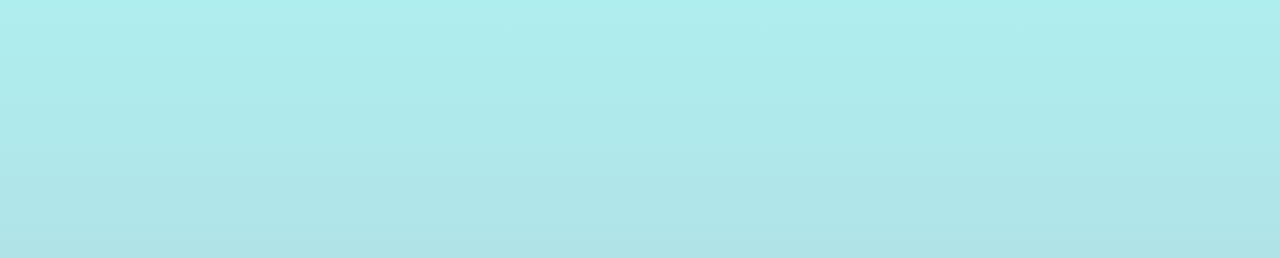
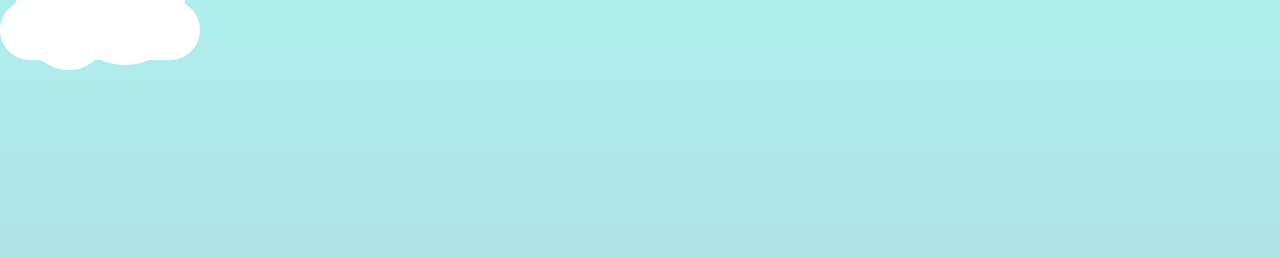
Before and after one commit to cassidoo/OfflineNapper, a plain HTML site: page index.html in a window 1280 px wide. Shown: the top 258 px of the page. Drawn offline with Linux system fonts and the light colour scheme.

Commit message:
Adding cloud? Need to animate it.

```diff
--- a/main.css
+++ b/main.css
@@ -92,5 +92,38 @@ body
 
 .cloud
 {
-	/* Might steal this from my StarCatcher project just for time-saving purposes */
+	width: 200px;
+	height: 60px;
+	background: white;
+	border-radius: 200px;
+	-moz-border-radius: 200px;
+	-webkit-border-radius: 200px;
+	position: relative;
 }
+
+.cloud:before, .cloud:after
+{
+	content: '';
+	position: absolute;
+	background: white;
+	width: 100px;
+	height: 80px;
+	position: absolute;
+	top: -15px;
+	left: 10px;
+	border-radius: 100px;
+	-moz-border-radius: 100px;
+	-webkit-border-radius: 100px;
+	-webkit-transform: rotate(30deg);
+	transform: rotate(30deg);
+	-moz-transform: rotate(30deg);
+}
+
+.cloud:after
+{
+	width: 120px;
+	height: 120px;
+	top: -55px;
+	left: auto;
+	right: 15px;
+}
```
